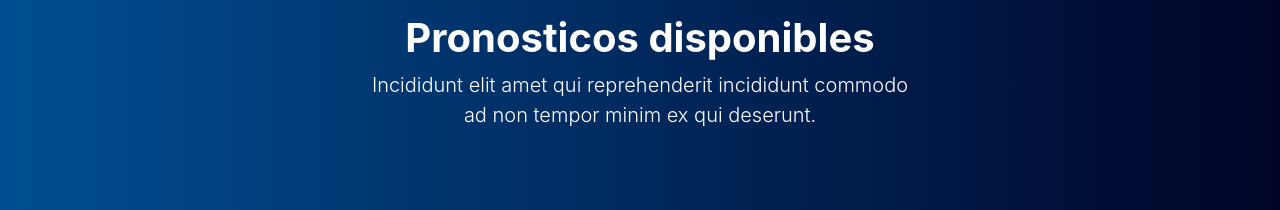
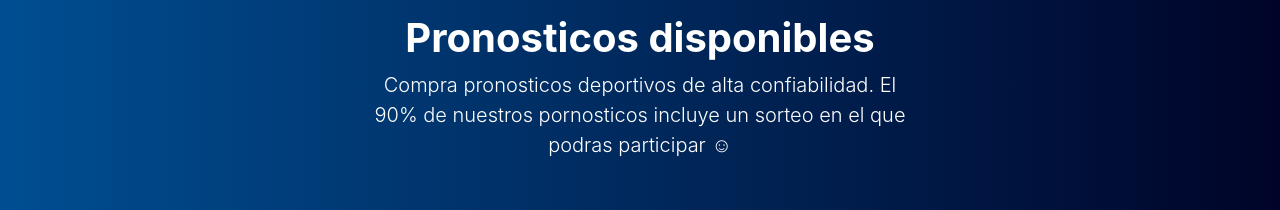
Before and after one commit to pipeswk/JupiApp, a Next.js app: page /pronosticos in a window 1280 px wide. Shown: the part 170-380 px from the top of the page. Built offline with nearby package versions, Linux system fonts and the light colour scheme; no server answers; the database is empty.

Commit message:
Actualizacion de Copy

```diff
--- a/pages/pronosticos.js
+++ b/pages/pronosticos.js
@@ -26,7 +26,7 @@ const Pronosticos = () => {
               <div className='row py-lg-5'>
                 <div className='col-lg-6 col-md-8 mx-auto'>
                   <h1 className='fw-bolder text-white'>Pronosticos disponibles</h1>
-                  <p className='text-white lead'>Incididunt elit amet qui reprehenderit incididunt commodo ad non tempor minim ex qui deserunt.</p>
+                  <p className='text-white lead'>Compra pronosticos deportivos de alta confiabilidad. El 90% de nuestros pornosticos incluye un sorteo en el que podras participar ☺</p>
                 </div>
               </div>
             </section>
```
